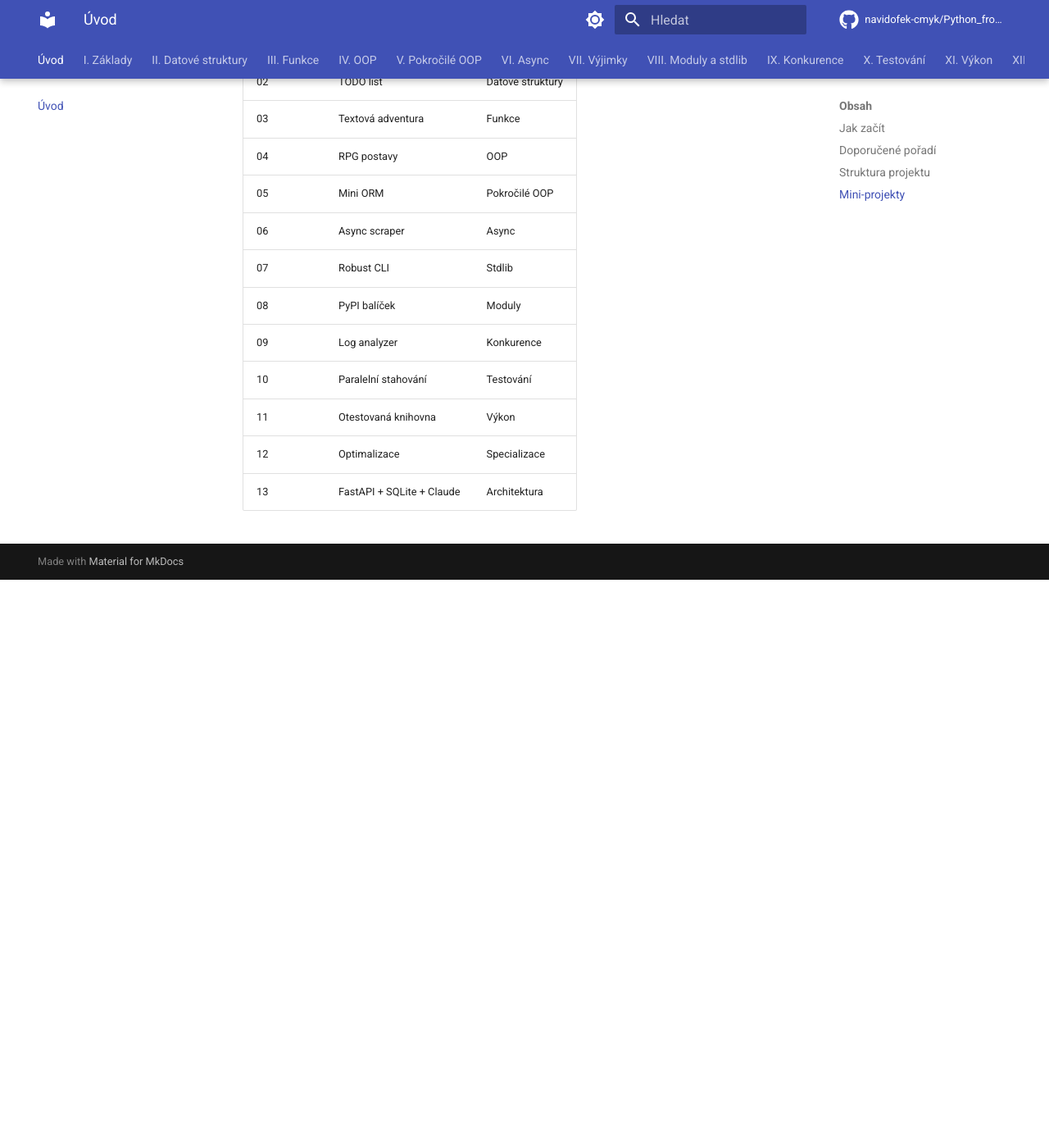
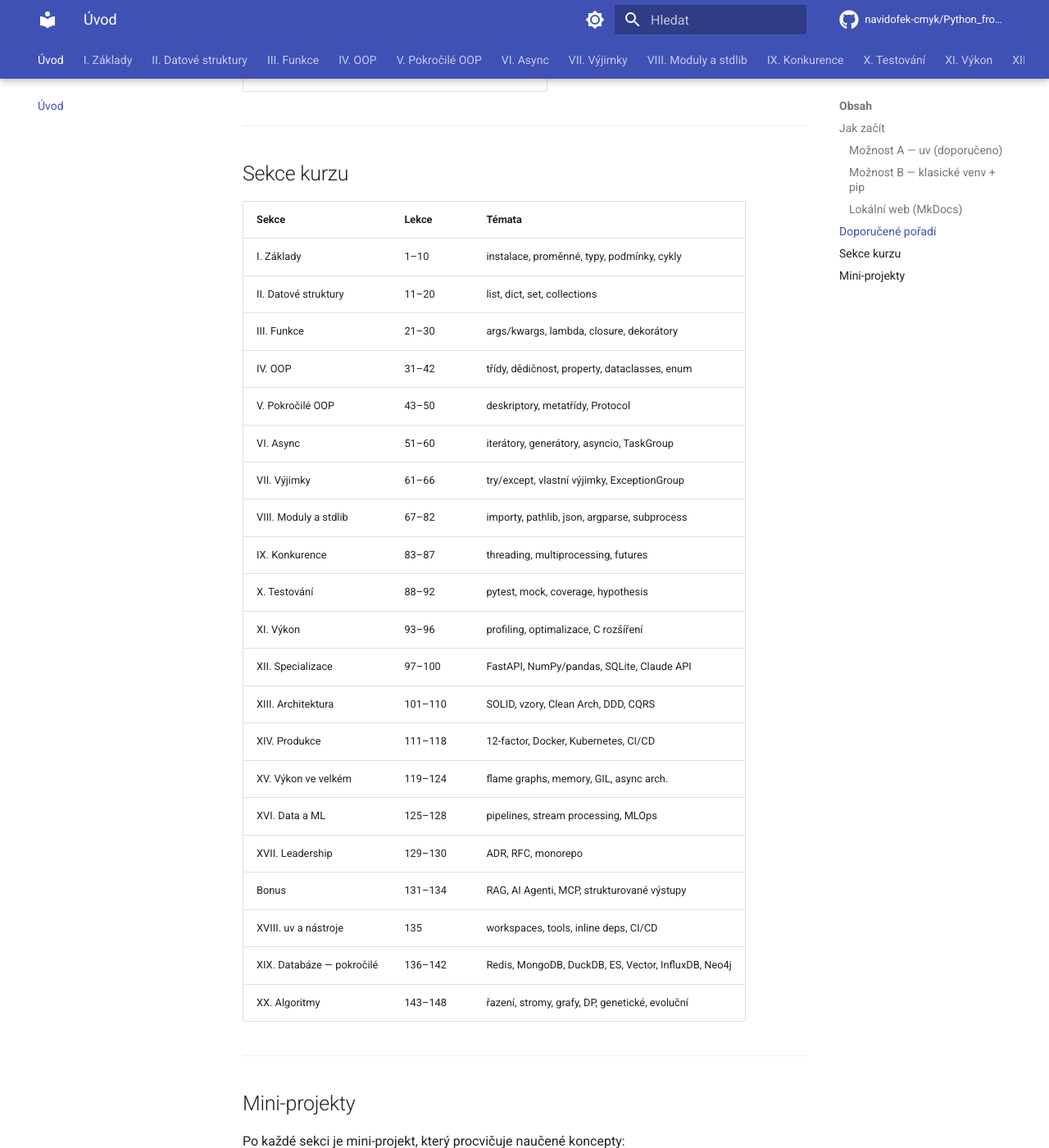
Before and after one commit to navidofek-cmyk/Python_from_zero_to_hero, an MkDocs documentation site: the page built from lekce/index.md, in a window 1280 px wide and 1400 px high, scrolled down 1408 px. Shown: the whole window at 82% size. Built offline with MkDocs 1.6.1 and Material for MkDocs 9.7.7, drawn with Linux system fonts in a browser that asks for light colours; comment, search, counter and statistics services are not loaded; before the commit the page ends 2115 px from its top, so only the background shows below that; some of the changed text lies outside the part shown.

Commit message:
Fix: aktualizovat index.md — 148 lekcí, sekce XVIII-XX, projekt 14, uv instrukce
Co-Authored-By: Claude Sonnet 4.6 <noreply@anthropic.com>

````diff
--- a/lekce/index.md
+++ b/lekce/index.md
@@ -2,25 +2,44 @@
 
 Kompletní kurz Pythonu v češtině — od absolutních základů po senior/architect úroveň.
 
-**134 lekcí · 134 programů · 14 mini-projektů**
+**148 lekcí · 148 programů · 14 mini-projektů**
 
 ---
 
 ## Jak začít
 
+### Možnost A — uv (doporučeno)
+
 ```bash
-# Instalace MkDocs (pro prohlížení kurzu)
-pip install mkdocs-material
+# Instalace uv
+curl -LsSf https://astral.sh/uv/install.sh | sh
 
-# Spuštění lokálního webu
-mkdocs serve
-# → otevři http://127.0.0.1:8000
+# Spusť libovolný program přímo
+uv run programy/l01_uv_demo.py
+uv run programy/l143_razici_algoritmy.py
+
+# Programy s externími závislostmi
+uv run --with redis programy/l136_redis.py
+uv run --with duckdb,pandas programy/l138_duckdb.py
+uv run --with chromadb programy/l140_vector_db.py
 ```
 
+### Možnost B — klasické venv + pip
+
 ```bash
-# Spuštění libovolného programu
+python3 -m venv .venv
+source .venv/bin/activate   # Linux/macOS
+# .venv\Scripts\activate    # Windows
+
 python3 programy/l01_uv_demo.py
-python3 programy/l101_solid.py
+```
+
+### Lokální web (MkDocs)
+
+```bash
+pip install mkdocs-material
+mkdocs serve
+# → otevři http://127.0.0.1:9999
 ```
 
 ---
@@ -29,22 +48,41 @@ python3 programy/l101_solid.py
 
 | Úroveň | Začni od |
 |--------|---------|
-| Nováček | Lekce 1 — Instalace |
+| Nováček | Lekce 1 — Instalace, venv, pip |
 | Junior | Lekce 31 — Třídy |
-| Intermediate | Lekce 51 — Async |
-| Senior | Lekce 101 — SOLID |
+| Intermediate | Lekce 51 — Async nebo 88 — Testování |
+| Senior | Lekce 101 — SOLID, architektura |
+| Databáze | Lekce 136 — Redis, MongoDB, DuckDB… |
+| Algoritmy | Lekce 143 — Řazení, stromy, grafy, DP, GA |
+| uv | Lekce 135 — Kompletní průvodce |
 
 ---
 
-## Struktura projektu
+## Sekce kurzu
 
-```
-python_from_zero_to_hero/
-├── lekce/       ← jsi zde (teorie)
-├── programy/    ← spustitelné ukázky
-├── projekty/    ← mini-projekty
-└── mkdocs.yml
-```
+| Sekce | Lekce | Témata |
+|-------|-------|--------|
+| I. Základy | 1–10 | instalace, proměnné, typy, podmínky, cykly |
+| II. Datové struktury | 11–20 | list, dict, set, collections |
+| III. Funkce | 21–30 | args/kwargs, lambda, closure, dekorátory |
+| IV. OOP | 31–42 | třídy, dědičnost, property, dataclasses, enum |
+| V. Pokročilé OOP | 43–50 | deskriptory, metatřídy, Protocol |
+| VI. Async | 51–60 | iterátory, generátory, asyncio, TaskGroup |
+| VII. Výjimky | 61–66 | try/except, vlastní výjimky, ExceptionGroup |
+| VIII. Moduly a stdlib | 67–82 | importy, pathlib, json, argparse, subprocess |
+| IX. Konkurence | 83–87 | threading, multiprocessing, futures |
+| X. Testování | 88–92 | pytest, mock, coverage, hypothesis |
+| XI. Výkon | 93–96 | profiling, optimalizace, C rozšíření |
+| XII. Specializace | 97–100 | FastAPI, NumPy/pandas, SQLite, Claude API |
+| XIII. Architektura | 101–110 | SOLID, vzory, Clean Arch, DDD, CQRS |
+| XIV. Produkce | 111–118 | 12-factor, Docker, Kubernetes, CI/CD |
+| XV. Výkon ve velkém | 119–124 | flame graphs, memory, GIL, async arch. |
+| XVI. Data a ML | 125–128 | pipelines, stream processing, MLOps |
+| XVII. Leadership | 129–130 | ADR, RFC, monorepo |
+| Bonus | 131–134 | RAG, AI Agenti, MCP, strukturované výstupy |
+| XVIII. uv a nástroje | 135 | workspaces, tools, inline deps, CI/CD |
+| XIX. Databáze — pokročilé | 136–142 | Redis, MongoDB, DuckDB, ES, Vector, InfluxDB, Neo4j |
+| XX. Algoritmy | 143–148 | řazení, stromy, grafy, DP, genetické, evoluční |
 
 ---
 
@@ -54,16 +92,17 @@ Po každé sekci je mini-projekt, který procvičuje naučené koncepty:
 
 | # | Projekt | Sekce |
 |---|---------|-------|
-| 01 | Hádej číslo | Základy |
-| 02 | TODO list | Datové struktury |
-| 03 | Textová adventura | Funkce |
-| 04 | RPG postavy | OOP |
-| 05 | Mini ORM | Pokročilé OOP |
-| 06 | Async scraper | Async |
-| 07 | Robust CLI | Stdlib |
-| 08 | PyPI balíček | Moduly |
-| 09 | Log analyzer | Konkurence |
-| 10 | Paralelní stahování | Testování |
-| 11 | Otestovaná knihovna | Výkon |
-| 12 | Optimalizace | Specializace |
-| 13 | FastAPI + SQLite + Claude | Architektura |
+| [01](projekty/p01_hadej_cislo.md) | Hádej číslo | Základy |
+| [02](projekty/p02_todo_list.md) | TODO list | Datové struktury |
+| [03](projekty/p03_textova_adventura.md) | Textová adventura | Funkce |
+| [04](projekty/p04_rpg_postavy.md) | RPG postavy | OOP |
+| [05](projekty/p05_mini_orm.md) | Mini ORM | Pokročilé OOP |
+| [06](projekty/p06_async_scraper.md) | Async scraper | Async |
+| [07](projekty/p07_robust_cli.md) | Robust CLI | Výjimky |
+| [08](projekty/p08_pypi_balicek.md) | PyPI balíček | Moduly |
+| [09](projekty/p09_log_analyzer.md) | Log analyzer | Konkurence |
+| [10](projekty/p10_paralelni_stahovani.md) | Paralelní stahování | Testování |
+| [11](projekty/p11_otestovana_knihovna.md) | Otestovaná knihovna | Výkon |
+| [12](projekty/p12_optimalizace.md) | Optimalizace | Specializace |
+| [13](projekty/p13_fastapi_db_llm.md) | FastAPI + SQLite + Claude | Architektura |
+| [14](projekty/p14_kurz_reader.md) | Kurz Reader | Produkce |
````
